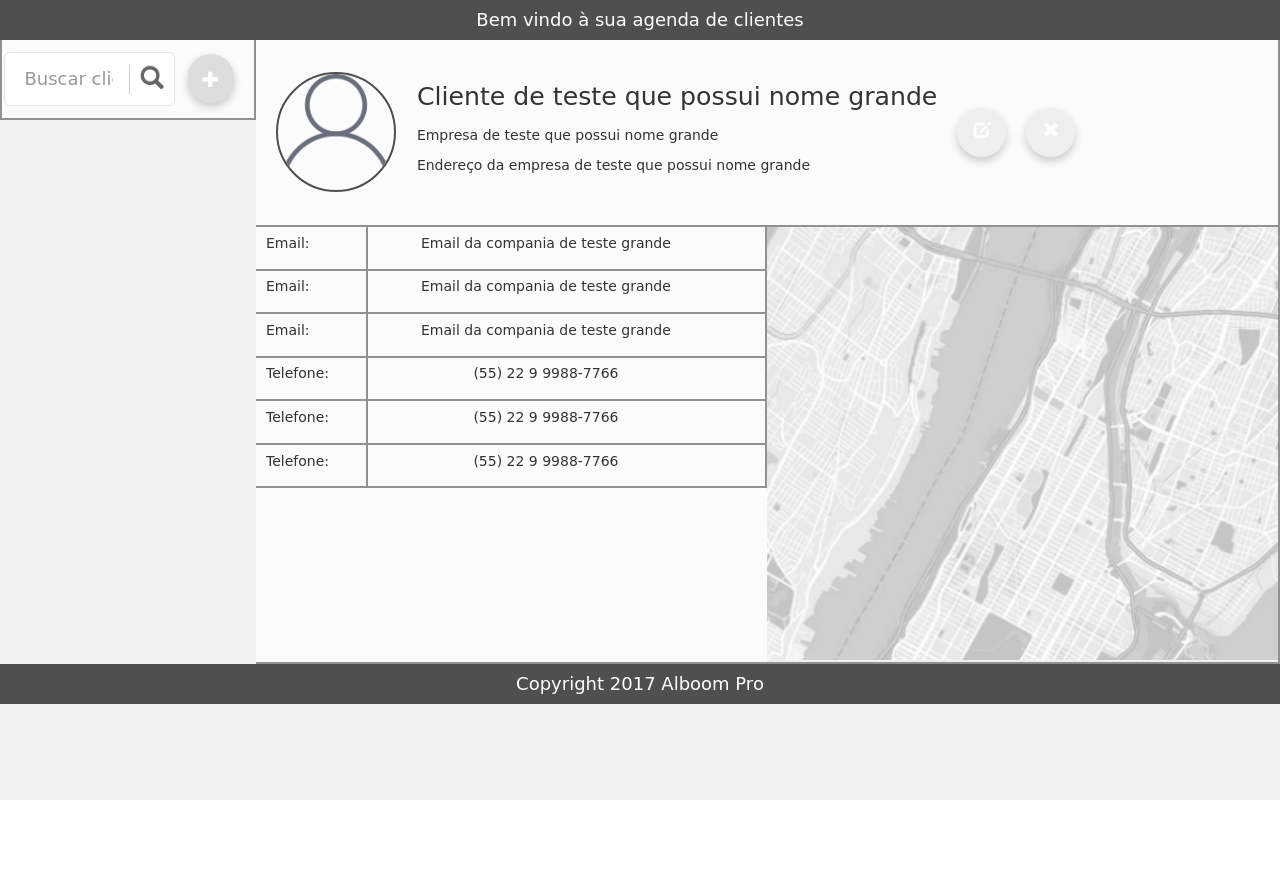
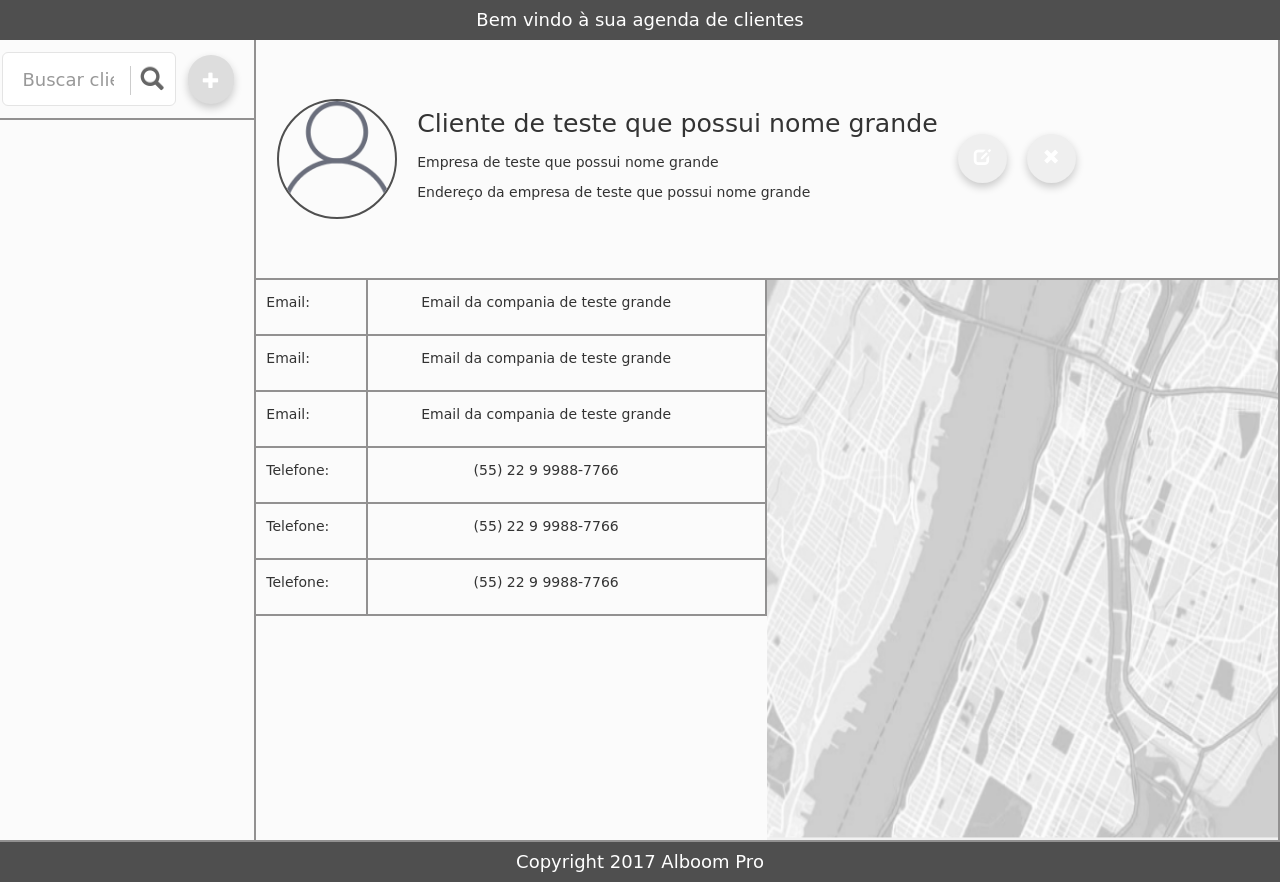
Before and after one commit to alboompro/recruiting-clicster, a PHP site: page / in a window 1280 px wide. Before the commit the page ends 800 px from the top, so only its background shows below. Run offline with PHP 8.4, Linux system fonts and the light colour scheme; some libraries are stand-ins or nearby versions.

Commit message:
Setting correctly lateral borders

```diff
--- a/front-end/css/app/general.css
+++ b/front-end/css/app/general.css
@@ -20,13 +20,14 @@
 }
 
 .general-style {
-  background-color: #f2f2f2;
+  background-color: #fbfbfb;
   font-family: cursive;
 }
 
 .nav {
   width: 25%;
-  height: 85%;
+  height: 100vh;
+  border-right: 2px solid #929191;
 }
 
 .nav #search-input {
@@ -42,10 +43,8 @@
   justify-content: center;
 }
 
-.lateral-border {
+.bottom-border {
   width: 100%;
-  border-right: 2px solid #929191;
-  border-left: 2px solid #929191;
   border-bottom: 2px solid #929191;
 }
 
@@ -103,8 +102,6 @@
 .client-card {
   padding: 0;
   margin: 0;
-  border-right: 2px solid #929191;
-  border-left: 2px solid #929191;
   border-bottom: 2px solid #929191;
   background-color: #fbfbfb;
   display: flex;
@@ -183,7 +180,6 @@
   display: flex;
   height: 70%;
   border-right: 2px solid #929191;
-  border-bottom: 2px solid #929191;
 }
 
 .client-contact .client-contact-group {
@@ -237,6 +233,7 @@
   font-family: cursive;
   background-color: #4f4f4f;
   height: 5%;
+  border-top: 2px solid #929191;
 }
 
 .footer-title {
--- a/front-end/partials/main.html
+++ b/front-end/partials/main.html
@@ -4,7 +4,7 @@
 <section class="content">
 	<nav class="nav">
 		<div>
-			<div class="search-client lateral-border">
+			<div class="search-client bottom-border">
 				<div id="search-input">
 					<div class="input-group">
 						<form>
```
